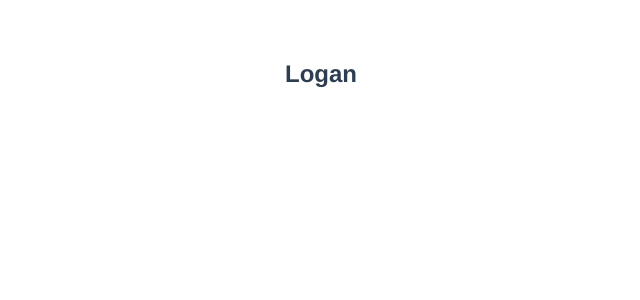
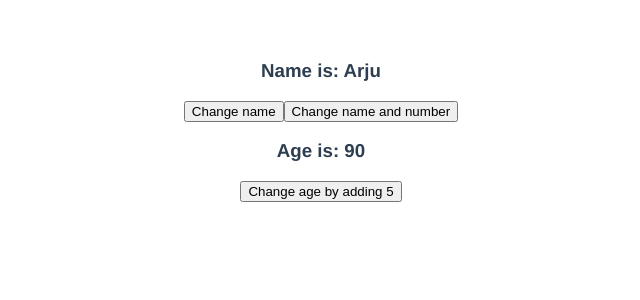
Before and after one commit to arjuaman/Vue, a Vue app in the folder cli-project/vue3-vite-proj/: page / in a window 1280 px wide. Shown: the top 300 px of the page, without its empty margins (319-959 px from the left). Built offline with nearby package versions, Linux system fonts and the light colour scheme.

Commit message:
event handling in Vue3

```diff
--- a/cli-project/vue3-vite-proj/src/App.vue
+++ b/cli-project/vue3-vite-proj/src/App.vue
@@ -1,10 +1,9 @@
 <template>
-  <!-- <h2 v-for="name in heroes" :key="name" v-if="name==='Logan'">{{name}}</h2> -->
-  <template v-for="name in heroes" :key="name">
-    <h2 v-if="name==='Logan'">
-      {{name}}
-    </h2>
-  </template>
+  <h3>Name is: {{myInfo.name}}</h3>
+  <button @click="changeName">Change name</button>
+  <button @click="changeName($event), changeAge(6, $event)">Change name and number</button>
+  <h3>Age is: {{myInfo.age}}</h3>
+  <button @click="changeAge(6, $event)">Change age by adding 5</button>
 </template>
 
 <script>
@@ -12,6 +11,7 @@ export default {
   name: 'App',
   data() {
     return{
+      num: 5,
       heroes: ["Clark","Dent","Logan"],
       ninjas: [
             { name: 'Ryu', age: 25 },
@@ -38,7 +38,18 @@ export default {
         occ: "Megabot"
       }
     }
-  }
+  },
+  methods: {
+    changeName(e) {
+      console.log(e);
+      let x = Math.floor(Math.random()*3);
+      this.myInfo.name = this.heroes[x];
+    },
+    changeAge(val, e){
+      console.log(e);
+      this.myInfo.age = this.num + this.myInfo.age + val;
+    }
+  },
 }
 </script>
 
```
